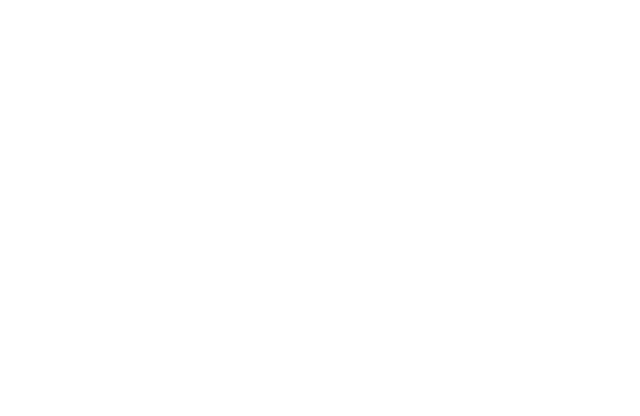
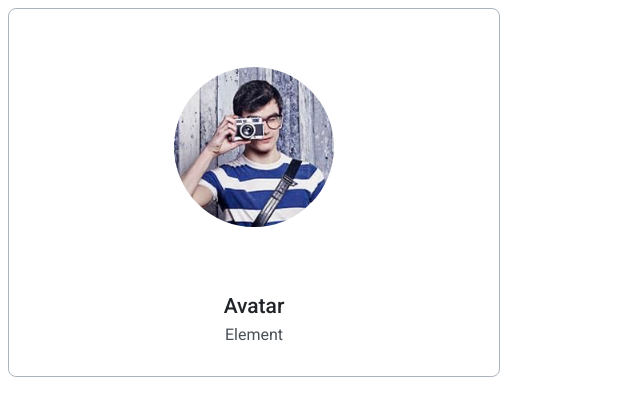
Before and after one commit to js-tasks-ru/htmlcss-20210812_boogie-woogie8, a website: page 06-lection4/01-avatar/index.html in a window 1280 px wide. Shown: the whole page, without its empty margins (0-640 px from the left). Drawn offline with Linux system fonts and the light colour scheme.

Commit message:
add avatar

```diff
--- a/06-lection4/01-avatar/avatar.css
+++ b/06-lection4/01-avatar/avatar.css
@@ -0,0 +1,45 @@
+.avatar {
+    border-radius: 8px;
+    border: 1px solid  var(--grey-3);
+    padding: 58px 95px 32px;
+    width: 100%;
+    max-width: 300px;
+    display: flex;
+    justify-content: center;
+    flex-wrap: wrap;
+    flex-direction: column;
+    align-items: center;
+}
+
+.avatar__label {
+    width: 160px;
+    height: 160px;
+    border-radius: 50%;
+    background-color: red;
+    background-image: url("../01-avatar/public/avatar-200.jpg");
+    background-repeat: no-repeat;
+    background-size: cover;
+    margin-bottom: 67px;
+    cursor: pointer;
+}
+
+.avatar__title {
+    font-family: Roboto;
+    font-style: normal;
+    font-weight: 500;
+    font-size: 21px;
+    line-height: 25px;
+    text-align: center;
+    color: var(--black);
+    margin-bottom: 6px;
+}
+
+.avatar__text {
+    font-family: Roboto;
+    font-style: normal;
+    font-weight: normal;
+    font-size: 16px;
+    line-height: 19px;
+    text-align: center;
+    color: var(--grey-4);
+}
--- a/06-lection4/01-avatar/index.html
+++ b/06-lection4/01-avatar/index.html
@@ -6,6 +6,14 @@
         <link rel="stylesheet" href="./avatar.css">
     </head>
     <body>
+        <form enctype="multipart/form-data" method="post" class="avatar">
+            <input type="file" id="photo" class="visually-hidden ">
+            <label for="photo" class="avatar__label"></label>
+            <div>
+                <div class="avatar__title">Avatar</div>
+                <div class="avatar__text">Element</div>
+            </div>
+        </form>
 
     </body>
 </html>
--- a/assets/css/main.css
+++ b/assets/css/main.css
@@ -35,6 +35,19 @@
 html, body {
     height: 100%;
 }
+
+.visually-hidden {
+    position: absolute;
+    width: 1px;
+    height: 1px;
+    padding: 0;
+    margin: -1px;
+    border: 0;
+    white-space: nowrap;
+    clip-path: inset(100%);
+    clip: rect(0 0 0 0);
+    overflow: hidden;
+  }
 
 /*.page {
     display: flex;
```
